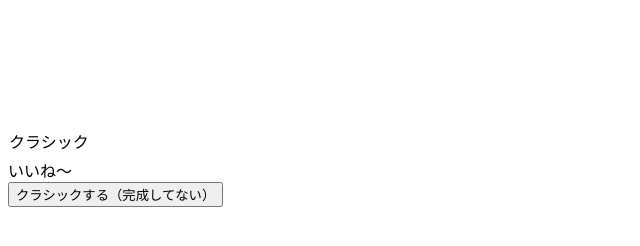
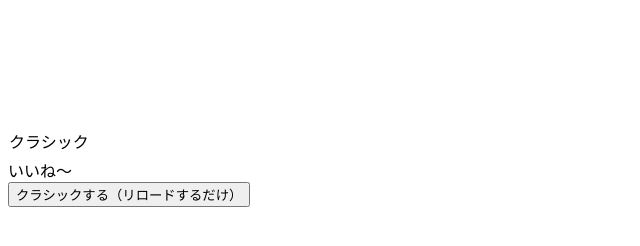
Before and after one commit to 354873/edit, a plain HTML site: page index.html in a window 1280 px wide. Shown: the whole page, without its empty margins (0-640 px from the left). Drawn offline with Linux system fonts and the light colour scheme.

Commit message:
Update index.html

```diff
--- a/index.html
+++ b/index.html
@@ -4,4 +4,4 @@
   </svg>
   <div class="text">いいね〜</div>
 </div>
-<button onclick="location.href=''">クラシックする（完成してない）</button>
+<button onclick="location.href=''">クラシックする（リロードするだけ）</button>
```
